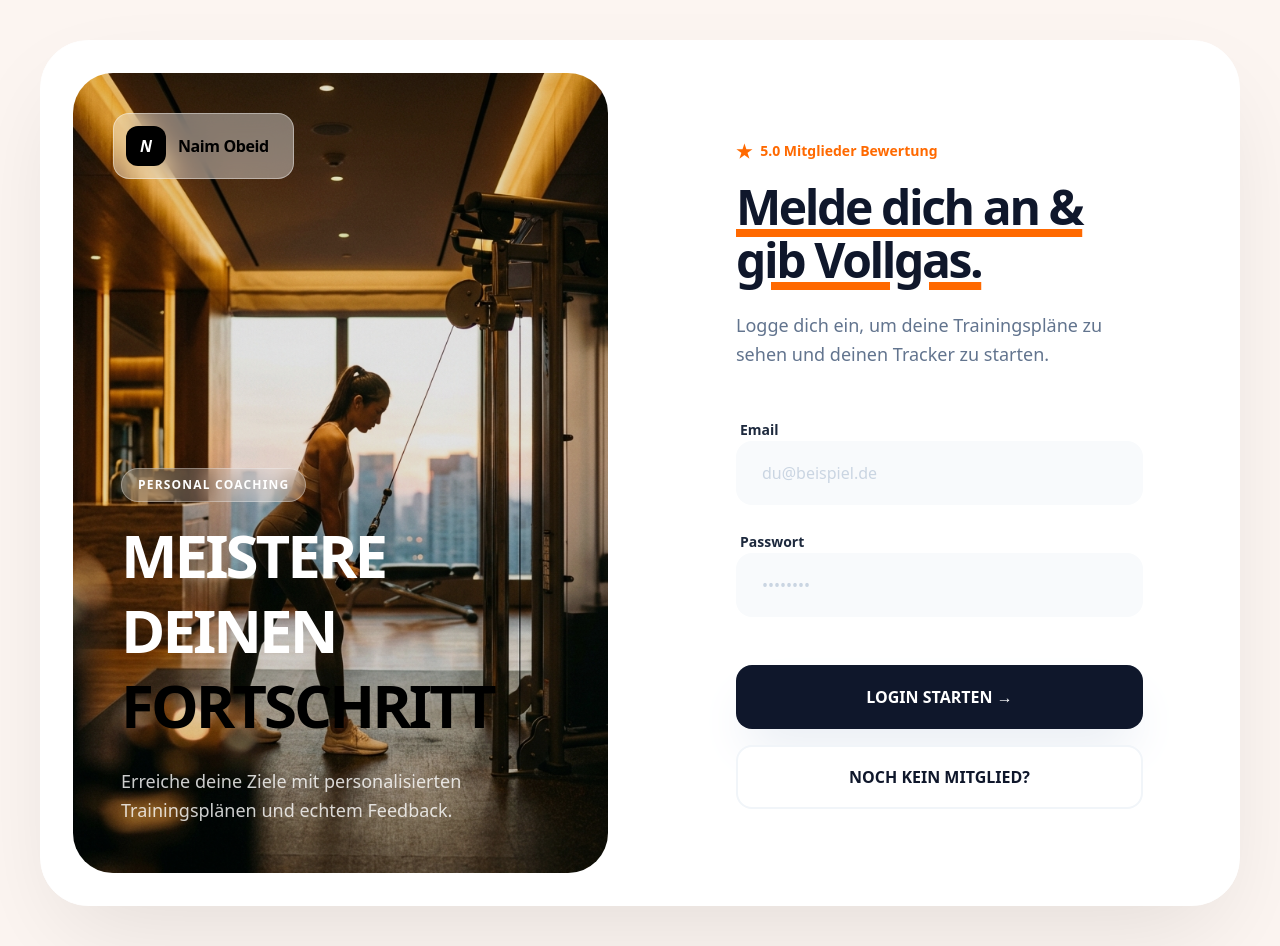
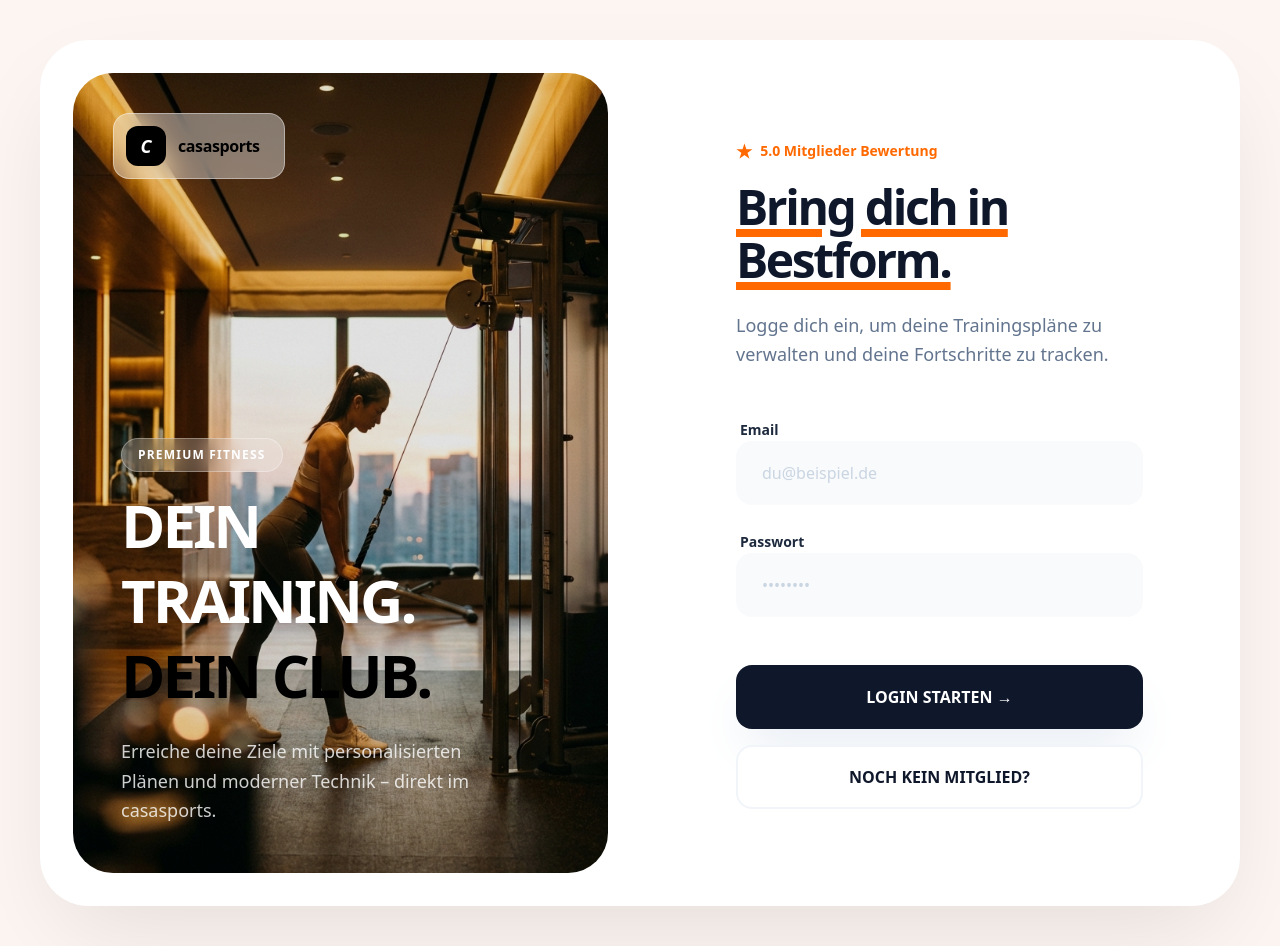
Before and after one commit to rhentschel/casasports-fitness, a Next.js app: page /login in a window 1280 px wide. Built offline with nearby package versions, Linux system fonts and the light colour scheme.

Commit message:
UI: Updated branding to casasports and refined CTA

```diff
--- a/app/login/page.tsx
+++ b/app/login/page.tsx
@@ -24,22 +24,22 @@ export default async function LoginPage(props: {
                         <div className="absolute top-10 left-10">
                             <div className="flex items-center gap-3 backdrop-blur-md bg-white/40 p-3 pr-6 rounded-2xl border border-white/40">
                                 <div className="w-10 h-10 bg-black rounded-xl flex items-center justify-center">
-                                    <span className="text-white font-bold italic">N</span>
+                                    <span className="text-white font-bold italic text-lg">C</span>
                                 </div>
-                                <span className="text-black font-bold tracking-tight">Naim Obeid</span>
+                                <span className="text-black font-bold tracking-tight">casasports</span>
                             </div>
                         </div>
 
                         {/* Motivational Overlay from Image */}
                         <div className="absolute bottom-12 left-12 right-12 text-white">
                             <div className="inline-block px-4 py-2 bg-white/20 backdrop-blur-md rounded-full border border-white/30 text-xs font-bold uppercase tracking-widest mb-4">
-                                Personal Coaching
+                                Premium Fitness
                             </div>
                             <h2 className="text-6xl font-black leading-tight tracking-tighter mb-6">
-                                MEISTERE DEINEN <br /> <span className="text-black">FORTSCHRITT</span>
+                                DEIN TRAINING. <br /> <span className="text-black">DEIN CLUB.</span>
                             </h2>
                             <p className="text-white/80 text-lg max-w-sm leading-relaxed font-medium">
-                                Erreiche deine Ziele mit personalisierten Trainingsplänen und echtem Feedback.
+                                Erreiche deine Ziele mit personalisierten Plänen und moderner Technik – direkt im casasports.
                             </p>
                         </div>
                     </div>
@@ -50,9 +50,9 @@ export default async function LoginPage(props: {
                     <div className="max-w-md mx-auto w-full">
                         <div className="flex items-center gap-2 mb-10 lg:hidden">
                             <div className="w-8 h-8 bg-black rounded-lg flex items-center justify-center">
-                                <span className="text-white font-black text-xs">N</span>
+                                <span className="text-white font-black text-xs">C</span>
                             </div>
-                            <span className="font-bold text-xl">Naim Obeid</span>
+                            <span className="font-bold text-xl uppercase tracking-tighter">casasports</span>
                         </div>
 
                         <div className="mb-12">
@@ -60,10 +60,10 @@ export default async function LoginPage(props: {
                                 <span className="text-lg">★</span> 5.0 Mitglieder Bewertung
                             </div>
                             <h1 className="text-5xl font-black text-slate-900 leading-[1.1] tracking-tighter mb-6 underline decoration-orange-500 decoration-8 underline-offset-4">
-                                Melde dich an & <br /> gib Vollgas.
+                                Bring dich in <br /> Bestform.
                             </h1>
                             <p className="text-slate-500 text-lg leading-relaxed">
-                                Logge dich ein, um deine Trainingspläne zu sehen und deinen Tracker zu starten.
+                                Logge dich ein, um deine Trainingspläne zu verwalten und deine Fortschritte zu tracken.
                             </p>
                         </div>
 
```
